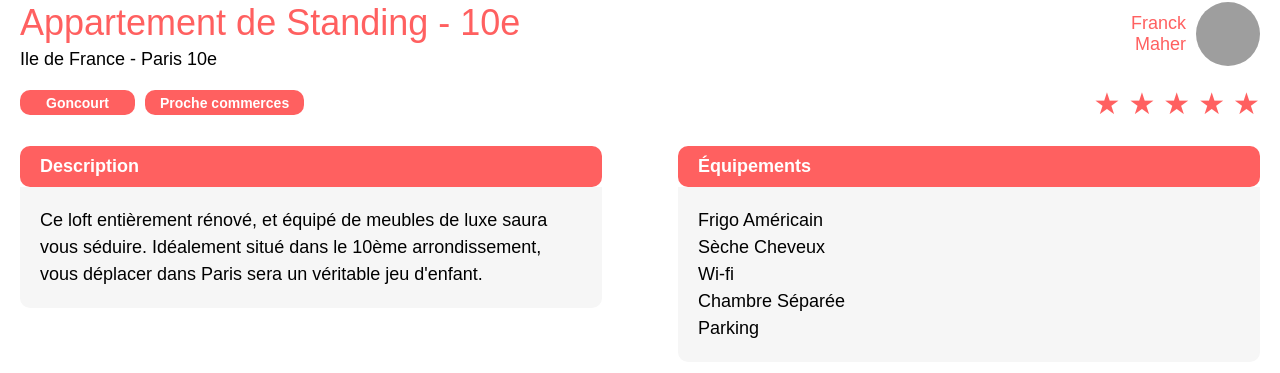
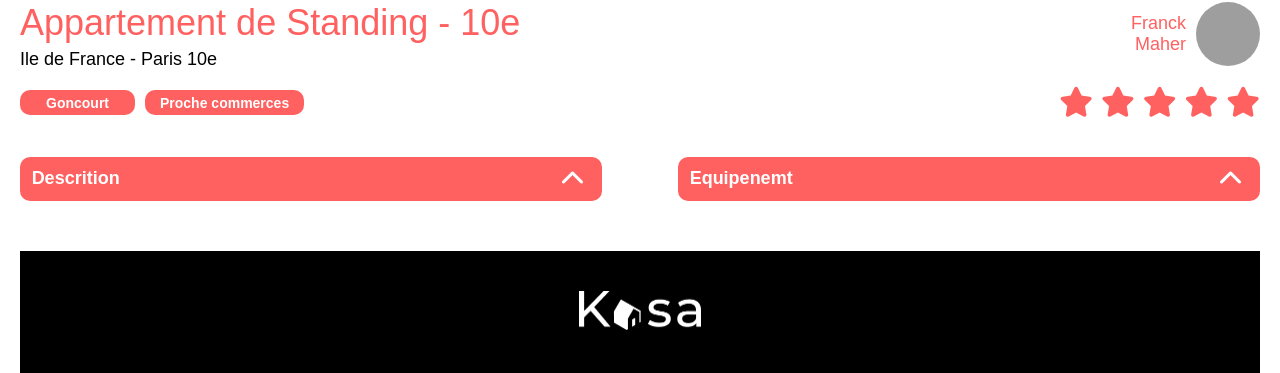
Before and after one commit to Cysrvt/kasa, a React (Vite) app: page /logement/0979876d in a window 1280 px wide. Shown: the part 579-952 px from the top of the page. Built offline with nearby package versions, Linux system fonts and the light colour scheme; grey boxes are pictures that could not be loaded.

Commit message:
feat : ajout des Collapses dans DetailLogement et rectification du CSS

```diff
--- a/src/components/collapse/Collapse.scss
+++ b/src/components/collapse/Collapse.scss
@@ -1,5 +1,4 @@
 .collapse-element {
-    width: 90%;
     height: 5.5vh;
     font-family: "Montserrat", sans-serif;
     margin-top: 2%;
@@ -27,6 +26,12 @@
             font-size: 1.5rem;
             transition-duration: 0.5s;
         }
+    }
+
+    ul {
+        list-style: none;
+        padding: 0;
+        margin: 0;
     }
 
     p {
--- a/src/pages/about/About.scss
+++ b/src/pages/about/About.scss
@@ -26,33 +26,5 @@
             margin: 20px auto;
             gap: 20px;
         }
-
-        article {
-            h2 {
-                background-color: #ff6060;
-                color: white;
-                padding: 10px 20px;
-                border-radius: 5px;
-                margin: 0;
-                font-size: 24px;
-
-                @media (max-width: 768px) {
-                    font-size: 13px;
-                    padding: 10px;
-                }
-            }
-
-            p {
-                background-color: #f6f6f6;
-                padding: 20px;
-                margin: 0;
-                font-size: 18px;
-
-                @media (max-width: 768px) {
-                    font-size: 12px;
-                    padding: 15px;
-                }
-            }
-        }
     }
 }
--- a/src/pages/detailLogement/DetailLogement.scss
+++ b/src/pages/detailLogement/DetailLogement.scss
@@ -162,46 +162,6 @@
 
         .collapse {
             flex: 1;
-            min-width: 0;
-
-            h2 {
-                background-color: #ff6060;
-                color: white;
-                border-radius: 10px;
-                padding: 10px 20px;
-                margin: 0;
-                font-size: 18px;
-                font-weight: 700;
-
-                @media (max-width: 768px) {
-                    font-size: 13px;
-                    padding: 10px;
-                    border-radius: 5px;
-                }
-            }
-
-            .collapse-content {
-                background-color: #f6f6f6;
-                padding: 20px;
-                border-radius: 0 0 10px 10px;
-                font-size: 18px;
-                line-height: 1.5;
-
-                @media (max-width: 768px) {
-                    font-size: 12px;
-                    padding: 15px;
-                }
-
-                p {
-                    margin: 0;
-                }
-
-                ul {
-                    list-style: none;
-                    padding: 0;
-                    margin: 0;
-                }
-            }
         }
     }
 }
--- a/src/pages/detailLogement/DetailLogement.tsx
+++ b/src/pages/detailLogement/DetailLogement.tsx
@@ -1,8 +1,9 @@
 import './DetailLogement.scss'
 import { useParams } from 'react-router-dom'
 import logementData from '../../datas/logements.json'
+import { Collapse } from '../../components/collapse/Collapse'
 
-export const DetailLogement = () => {
+export const DetailLogement: React.FC = () => {
     const { id } = useParams()
     const logement = logementData.find((logement) => logement.id === id)
 
@@ -51,7 +52,7 @@ export const DetailLogement = () => {
                                         : 'star-inactive'
                                 }
                             >
-                                ★
+                                <i className="fa-solid fa-star"></i>
                             </span>
                         ))}
                     </div>
@@ -59,26 +60,29 @@ export const DetailLogement = () => {
                 </div>
             </div>
             <div className="logement-collapse">
+                <div className="collapse">
+                    <Collapse
+                        title="Descrition"
+                        content={logement.description}
+                    />
+                </div>
 
-                <article className="collapse">
-                    <h2>Description</h2>
-                    <div className="collapse-content">
-                        <p>{logement.description}</p>
-                    </div>
-                </article>
-
-                <article className="collapse">
-                    <h2>Équipements</h2>
-                    <div className="collapse-content">
+                <div className="collapse">
+                    <Collapse
+                        title="Equipenemt"
+                        content={
                             <ul>
                                 {logement.equipments.map((equipment) => (
                                     <li key={equipment}>
                                         {equipment}
                                     </li>
                                 ))}
-                        </ul>
+                            </ul>}
+                    />
                 </div>
-                </article>
+
+
+
 
             </div>
 
```
Lines whose indentation alone changed are shown as unchanged.
